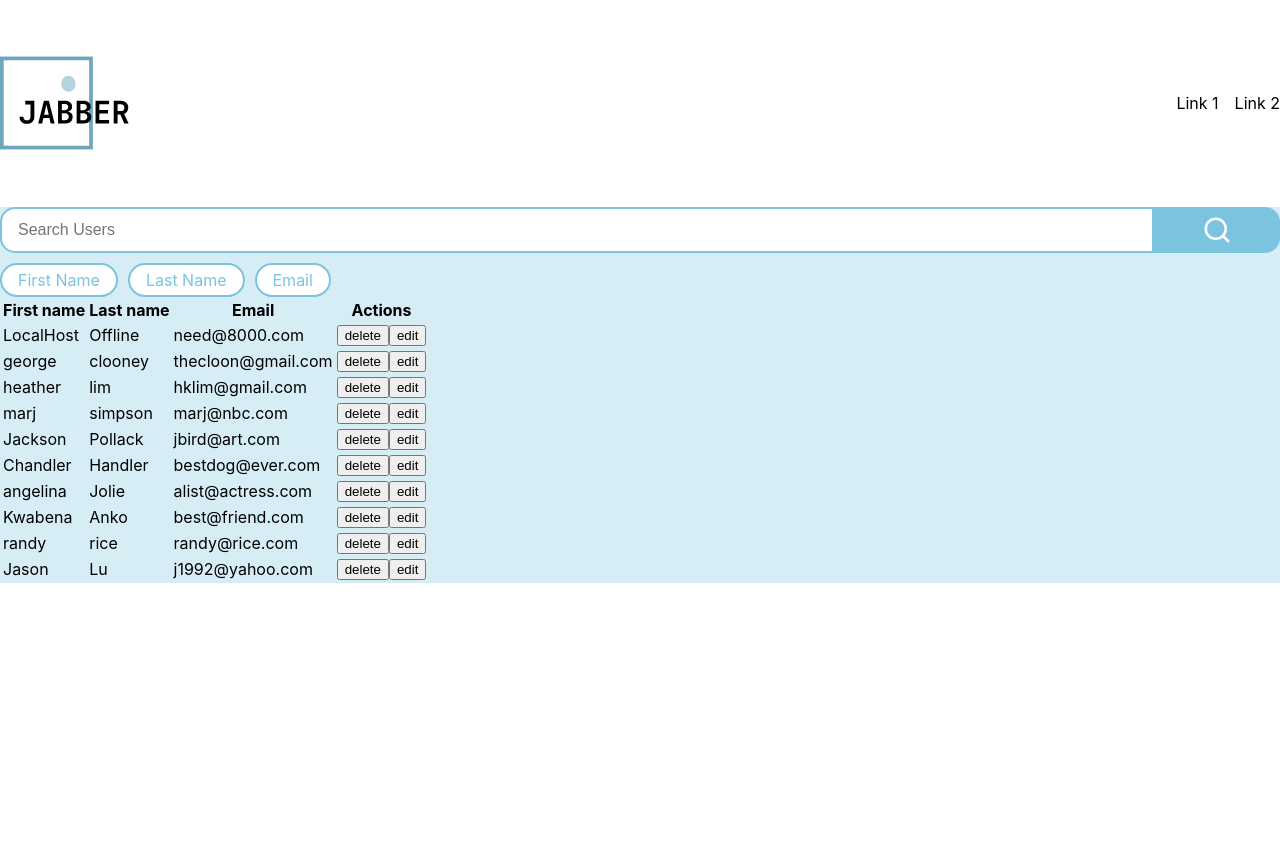
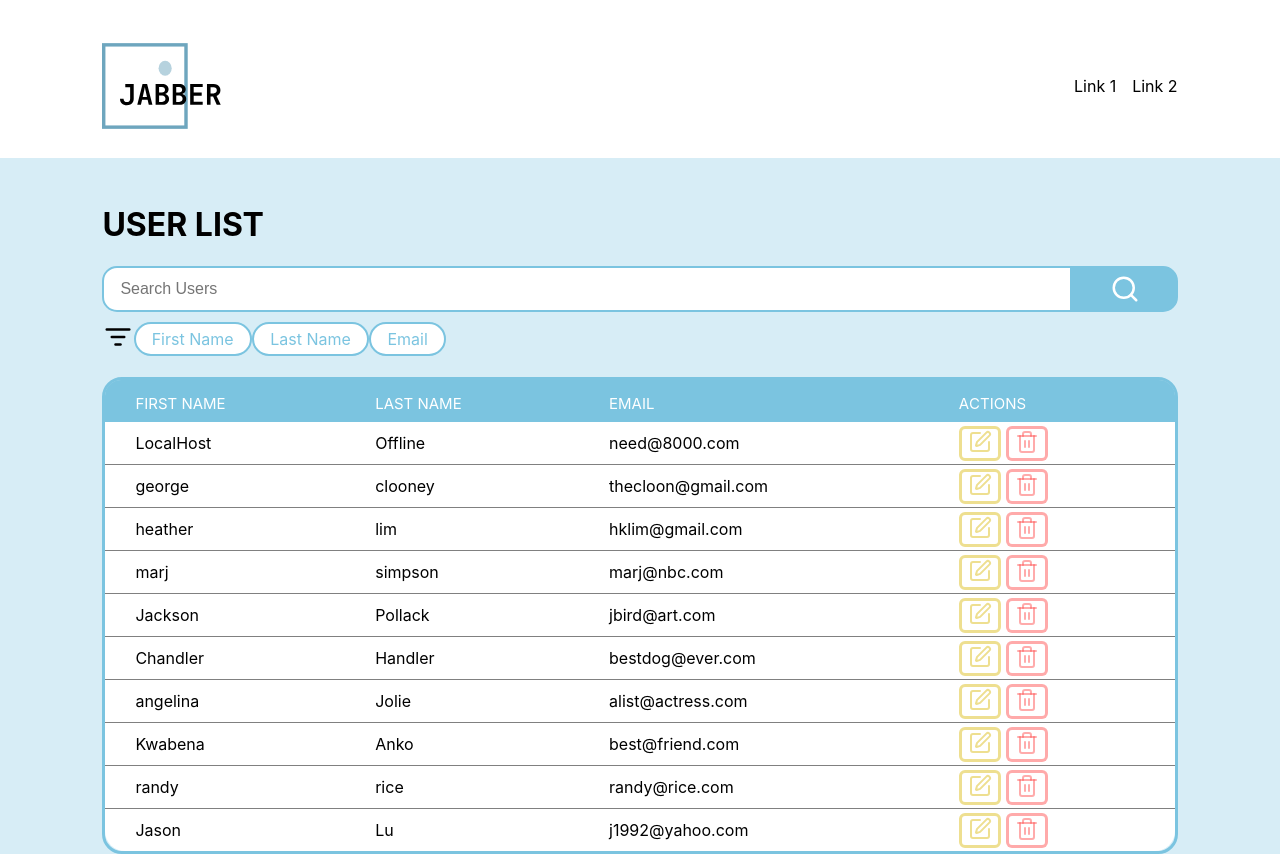
Before and after one commit to hklim1/rh-challenge-react-version, a React (Create React App) app: page / in a window 1280 px wide. Before the commit the page ends 800 px from the top, so only its background shows below. Built offline with nearby package versions, Linux system fonts and the light colour scheme; no server answers.

Commit message:
Finalized styling for table

```diff
--- a/src/components/Filter.tsx
+++ /dev/null
@@ -1,45 +0,0 @@
-import { useState } from "react";
-import { FilterButton } from "./FilterButton/FilterButton";
-
-interface FilterProps {
-    onChange: (filters: string[]) => void;
-};
-
-export const Filter = ({onChange}: FilterProps) => {
-    const [filters, setFilters] = useState<string[]>([]);
-
-    const onChangeFilters = (isActive: boolean, filter: string) => {
-        let newFilters: string[] = [...filters];
-        if (isActive && !newFilters.includes(filter)) {
-            newFilters.push(filter);
-        } else if (!isActive) {
-            newFilters = newFilters.filter(f => f != filter);
-        };
-        onChange(newFilters);
-        setFilters(newFilters);
-    };
-
-    return (
-      <div style={style.filter}>
-        <FilterButton
-          title={"First Name"}
-          onChange={(isActive) => onChangeFilters(isActive, "first")}
-        />
-        <FilterButton
-          title={"Last Name"}
-          onChange={(isActive) => onChangeFilters(isActive, "last")}
-        />
-        <FilterButton
-          title={"Email"}
-          onChange={(isActive) => onChangeFilters(isActive, "email")}
-        />
-      </div>
-    );
-
-};
-
-const style = {
-    filter: {
-        display: "flex",
-    }
-}
--- /dev/null
+++ b/src/components/Filter/Filter.scss
@@ -0,0 +1,5 @@
+#filterButtonsContainer {
+    display: flex;
+    justify-content: space-evenly;
+    width: 32%;
+}
--- /dev/null
+++ b/src/components/Filter/Filter.tsx
@@ -0,0 +1,41 @@
+import { useState } from "react";
+import { FilterButton } from "../FilterButton/FilterButton";
+import { ListFilter } from "lucide-react";
+import "./Filter.scss"
+
+interface FilterProps {
+  onChange: (filters: string[]) => void;
+}
+
+export const Filter = ({ onChange }: FilterProps) => {
+  const [filters, setFilters] = useState<string[]>([]);
+
+  const onChangeFilters = (isActive: boolean, filter: string) => {
+    let newFilters: string[] = [...filters];
+    if (isActive && !newFilters.includes(filter)) {
+      newFilters.push(filter);
+    } else if (!isActive) {
+      newFilters = newFilters.filter((f) => f != filter);
+    }
+    onChange(newFilters);
+    setFilters(newFilters);
+  };
+
+  return (
+    <div id="filterButtonsContainer">
+      <ListFilter size={30} />
+      <FilterButton
+        title={"First Name"}
+        onChange={(isActive) => onChangeFilters(isActive, "first")}
+      />
+      <FilterButton
+        title={"Last Name"}
+        onChange={(isActive) => onChangeFilters(isActive, "last")}
+      />
+      <FilterButton
+        title={"Email"}
+        onChange={(isActive) => onChangeFilters(isActive, "email")}
+      />
+    </div>
+  );
+};
--- a/src/components/FilterButton/FilterButton.scss
+++ b/src/components/FilterButton/FilterButton.scss
@@ -11,7 +11,7 @@ $secondary-color: #6EA6BE;
     font-size: 10;
     height: auto;
     justify-content: center;
-    margin-right: 10px;
+    // margin-right: 10px;
     padding: 5px 16px 5px 16px;
     width: auto;
 }
@@ -26,7 +26,7 @@ $secondary-color: #6EA6BE;
     font-size: 10;
     height: auto;
     justify-content: center;
-    margin-right: 10px;
+    // margin-right: 10px;
     padding: 5px 16px 5px 16px;
     width: auto;
 }
--- a/src/components/Navbar/Navbar.scss
+++ b/src/components/Navbar/Navbar.scss
@@ -6,12 +6,7 @@ $secondary-color: #6EA6BE;
     background-color: #ffffff;
     display: inline-flex;
     justify-content: space-between;
-    padding-top: 3%;
-    padding-bottom: 3%;
-    // padding-left: 8%;
-    // padding-right: 8%;
-    width: 100%;
-    // position: relative;
+    padding: 2% 8% 1% 8%;
 }
 
 .navLinks {
--- a/src/components/Navbar/Navbar.tsx
+++ b/src/components/Navbar/Navbar.tsx
@@ -5,7 +5,7 @@ export const Navbar = () => {
   return (
     <>
       <div id="navbarContainer">
-        <img src={logo} id="logo" alt="Logo" height={130} width={130} />
+        <img src={logo} id="logo" alt="Logo" height={120} width={120} />
         <div id="navLinksContainer">
           <text className="navLinks">Link 1</text>
           <text className="navLinks">Link 2</text>
--- a/src/components/Table.tsx
+++ /dev/null
@@ -1,153 +0,0 @@
-import { useEffect, useRef, useState } from "react";
-
-export interface User {
-  id: number;
-  first_name: string;
-  last_name: string;
-  email: string;
-}
-
-interface TableProps {
-  data: User[];
-  searchTerm: string;
-  filters: string[];
-}
-
-export const Table = ({ data, searchTerm, filters }: TableProps) => {
-  const [filteredData, setFilteredData] = useState(data);
-  const [isEdit, setIsEdit] = useState(false);
-  const [editedUserId, setEditedUserId] = useState<number | undefined>(
-    undefined
-  );
-
-  const firstNameRef = useRef<HTMLInputElement>(null);
-  const lastNameRef = useRef<HTMLInputElement>(null);
-  const emailRef = useRef<HTMLInputElement>(null);
-
-  useEffect(() => {
-    setFilteredData(data);
-  }, [data]);
-
-  const onDelete = (userToDelete: User) => {
-    const newData = filteredData.filter(
-      (currentUser) =>
-        !(
-          currentUser.first_name === userToDelete.first_name &&
-          currentUser.last_name === userToDelete.last_name &&
-          currentUser.email === userToDelete.email
-        )
-    );
-    setFilteredData(newData);
-  };
-
-  const onEdit = (user: User) => {
-    setIsEdit(true);
-    setEditedUserId(user.id);
-  };
-
-  const onSave = (firstName: string, lastName: string, email: string) => {
-    const userIndex = filteredData.findIndex((u) => u.id === editedUserId);
-    filteredData[userIndex].first_name = firstName;
-    filteredData[userIndex].last_name = lastName;
-    filteredData[userIndex].email = email;
-    setFilteredData(filteredData);
-    setIsEdit(false);
-    setEditedUserId(undefined);
-  };
-
-  const newData = filteredData.filter((user) => {
-    if (searchTerm === "") {
-      return true;
-    }
-    const first_nameHasSearch = user.first_name
-      .toLowerCase()
-      .includes(searchTerm);
-    const last_nameHasSearch = user.last_name
-      .toLowerCase()
-      .includes(searchTerm);
-    const emailHasSearch = user.email.toLowerCase().includes(searchTerm);
-    let results = [];
-
-    if (filters.length === 0) {
-      return first_nameHasSearch || last_nameHasSearch || emailHasSearch;
-    }
-
-    for (let i = 0; i < filters.length; i++) {
-      const element = filters[i];
-      if (element == "first") {
-        results.push(first_nameHasSearch);
-      }
-      if (element == "last") {
-        results.push(last_nameHasSearch);
-      }
-      if (element == "email") {
-        results.push(emailHasSearch);
-      }
-    }
-
-    if (results.includes(true)) {
-      return true;
-    }
-    return false;
-  });
-
-  return (
-    <table>
-      <th>First name</th>
-      <th>Last name</th>
-      <th>Email</th>
-      <th>Actions</th>
-      {newData.map((currentUser) => {
-        const isEditingUser = isEdit && currentUser.id === editedUserId;
-        return (
-          <tr>
-            <td>
-              {isEditingUser ? (
-                <input
-                  ref={firstNameRef}
-                  defaultValue={currentUser.first_name}
-                />
-              ) : (
-                currentUser.first_name
-              )}
-            </td>
-            <td>
-              {isEditingUser ? (
-                <input ref={lastNameRef} defaultValue={currentUser.last_name} />
-              ) : (
-                currentUser.last_name
-              )}
-            </td>
-            <td>
-              {isEditingUser ? (
-                <input ref={emailRef} defaultValue={currentUser.email} />
-              ) : (
-                currentUser.email
-              )}
-            </td>
-            <td>
-              {isEditingUser ? (
-                <button
-                  onClick={() =>
-                    onSave(
-                      firstNameRef.current?.value ?? currentUser.first_name,
-                      lastNameRef.current?.value ?? currentUser.last_name,
-                      emailRef.current?.value ?? currentUser.email
-                    )
-                  }
-                >
-                  save
-                </button>
-              ) : (
-                <>
-                  <button onClick={() => onDelete(currentUser)}>delete</button>
-                  <button onClick={() => onEdit(currentUser)}>edit</button>
-                </>
-              )}
-            </td>
-          </tr>
-        );
-      })}
-    </table>
-  );
-};
--- a/src/components/Table/Table.scss
+++ b/src/components/Table/Table.scss
@@ -1,6 +1,128 @@
 $primary-color: #7BC4E0;
 $secondary-color: #6EA6BE;
 
+table {
+    border: solid 3px #7BC4E0;
+    border-collapse: separate;
+    border-radius: 20px;
+    border-spacing: 0;
+    width: 100%;
+}
+
+#table-container {
+    padding-top: 2%;
+}
+
+#editButton {
+    background-color: #ffffff;
+    border: solid 3px #EEDF90;
+    border-radius: 6px;
+    color: #EEDF90;
+    margin-right: 5px;
+}
+
+#editButton:hover {
+    background-color: #EEDF90;
+    border: solid 3px #EEDF90;
+    border-radius: 8px;
+    color: #ffffff;
+    margin-right: 5px;
+}
+
+#deleteButton {
+    background-color: #ffffff;
+    border: solid 3px rgb(255, 87, 87, 0.5);
+    border-radius: 6px;
+    color: rgb(255, 87, 87, 0.5);
+    margin-right: 5px;
+}
+
+#deleteButton:hover {
+    background-color: #FF5757;
+    border: solid 3px #FF5757;
+    border-radius: 6px;
+    color: #ffffff;
+    margin-right: 5px;
+}
+
+#saveButton {
+    background-color: #ffffff;
+    border: solid 3px #7ADEB4;
+    border-radius: 6px;
+    color: #7ADEB4;
+    margin-right: 5px;
+}
+
+#saveButton:hover {
+    background-color: #7ADEB4;
+    border: solid 3px #7ADEB4;
+    border-radius: 6px;
+    color: #ffffff;
+    margin-right: 5px;
+}
+
+#dataTable tr:hover td {
+    background-color: rgb(123, 196, 224, 0.2)
+}
 th {
+    background-color: #7BC4E0;
+        border-top: none;
+        color: white;
+        font-size: 22px;
+        font-weight: 400;
+        font-variant-caps: all-small-caps;
+        height: 40px;
+        padding-left: 30px;
+        padding-right: 30px;
+        text-align: left;
+        vertical-align: middle;
+    }
+
+    th:first-child {
+        border-left: none;
+        border-top-left-radius: 16px;
+    }
+
+    th:nth-child(4) {
+        border-left: none;
+        border-top-right-radius: 16px;
+    }
+
+    // th:last-child {
+    //     border-left: none;
+    //     border-top-right-radius: 16px;
+    // }
+
+    tr:last-child {
+        border-bottom-left-radius: 16px;
+    }
+
+    td {
+        background-color: white;
+        border-bottom: solid 1px grey;
     height: 40px;
+        padding-left: 30px;
+            padding-right: 30px;
+        }
+
+        // tr:first-child td:first-child {
+        //     border-top-left-radius: 20px;
+        // }
+
+        // tr:first-child td:last-child {
+        //     border-top-right-radius: 20px;
+        // }
+
+        tr:last-child td:first-child {
+            border-bottom-left-radius: 20px;
+            border: none;
+        }
+
+        tr:last-child td {
+            border: none;
+        }
+
+        tr:last-child td:last-child {
+            border-bottom-right-radius: 20px;
+            border: none;
 }
--- a/src/components/Table/Table.tsx
+++ b/src/components/Table/Table.tsx
@@ -1,5 +1,6 @@
 import { useEffect, useRef, useState } from "react";
 import "./Table.scss";
+import { Save, Edit, Trash2 } from "lucide-react";
 
 export interface User {
   id: number;
@@ -93,7 +94,8 @@ export const Table = ({ data, searchTerm, filters }: TableProps) => {
   });
 
   return (
-    <table>
+    <div id="table-container">
+      <table id="dataTable">
         <th>First name</th>
         <th>Last name</th>
         <th>Email</th>
@@ -114,7 +116,10 @@ export const Table = ({ data, searchTerm, filters }: TableProps) => {
               </td>
               <td>
                 {isEditingUser ? (
-                <input ref={lastNameRef} defaultValue={currentUser.last_name} />
+                  <input
+                    ref={lastNameRef}
+                    defaultValue={currentUser.last_name}
+                  />
                 ) : (
                   currentUser.last_name
                 )}
@@ -129,6 +134,7 @@ export const Table = ({ data, searchTerm, filters }: TableProps) => {
               <td>
                 {isEditingUser ? (
                   <button
+                    id="saveButton"
                     onClick={() =>
                       onSave(
                         firstNameRef.current?.value ?? currentUser.first_name,
@@ -137,12 +143,19 @@ export const Table = ({ data, searchTerm, filters }: TableProps) => {
                       )
                     }
                   >
-                  save
+                    <Save />
                   </button>
                 ) : (
                   <>
-                  <button onClick={() => onDelete(currentUser)}>delete</button>
-                  <button onClick={() => onEdit(currentUser)}>edit</button>
+                    <button id="editButton" onClick={() => onEdit(currentUser)}>
+                      <Edit />
+                    </button>
+                    <button
+                      id="deleteButton"
+                      onClick={() => onDelete(currentUser)}
+                    >
+                      <Trash2 />
+                    </button>
                   </>
                 )}
               </td>
@@ -150,5 +163,6 @@ export const Table = ({ data, searchTerm, filters }: TableProps) => {
           );
         })}
       </table>
+    </div>
   );
 };
--- a/src/screens/PostsScreen.tsx
+++ b/src/screens/PostsScreen.tsx
@@ -3,8 +3,8 @@ import logo from "./logo.svg";
 import "../App.scss";
 import { Navbar } from "../components/Navbar/Navbar";
 // import { SearchBar } from "../components/SearchBar/SearchBar.tsx";
-import { Table, User } from "../components/Table";
-import { Filter } from "../components/Filter";
+import { Table, User } from "../components/Table/Table";
+import { Filter } from "../components/Filter/Filter";
 
 export const PostsScreen = () => {
   const [searchTerm, setSearchTerm] = useState("");
--- a/src/screens/UsersScreen/UsersScreen.scss
+++ b/src/screens/UsersScreen/UsersScreen.scss
@@ -3,7 +3,8 @@ $secondary-color: #6EA6BE;
 
 #usersScreenBody {
     // background-color: rgb(123, 196, 224, 0.3);
-    // padding-left: 8%;
-    // padding-right: 8%;
-    width: 100%;
+    padding-top: 2%;
+        padding-left: 8%;
+        padding-right: 8%;
+        // width: 100%;
 }
--- a/src/screens/UsersScreen/UsersScreen.tsx
+++ b/src/screens/UsersScreen/UsersScreen.tsx
@@ -2,8 +2,8 @@ import React, { useEffect, useState } from "react";
 import logo from "./logo.svg";
 import { Navbar } from "../../components/Navbar/Navbar";
 import { SearchBar } from "../../components/SearchBar/SearchBar";
-import { Table, User } from "../../components/Table";
-import { Filter } from "../../components/Filter";
+import { Table, User } from "../../components/Table/Table";
+import { Filter } from "../../components/Filter/Filter";
 import "./UsersScreen.scss";
 
 const localData = [
@@ -82,6 +82,7 @@ export const UsersScreen = () => {
 
   return (
     <div id="usersScreenBody">
+      <h1>USER LIST</h1>
       <SearchBar
         onChange={(newSearch) => setSearchTerm(newSearch.toLowerCase())}
       />
```
Lines whose indentation alone changed are shown as unchanged.
